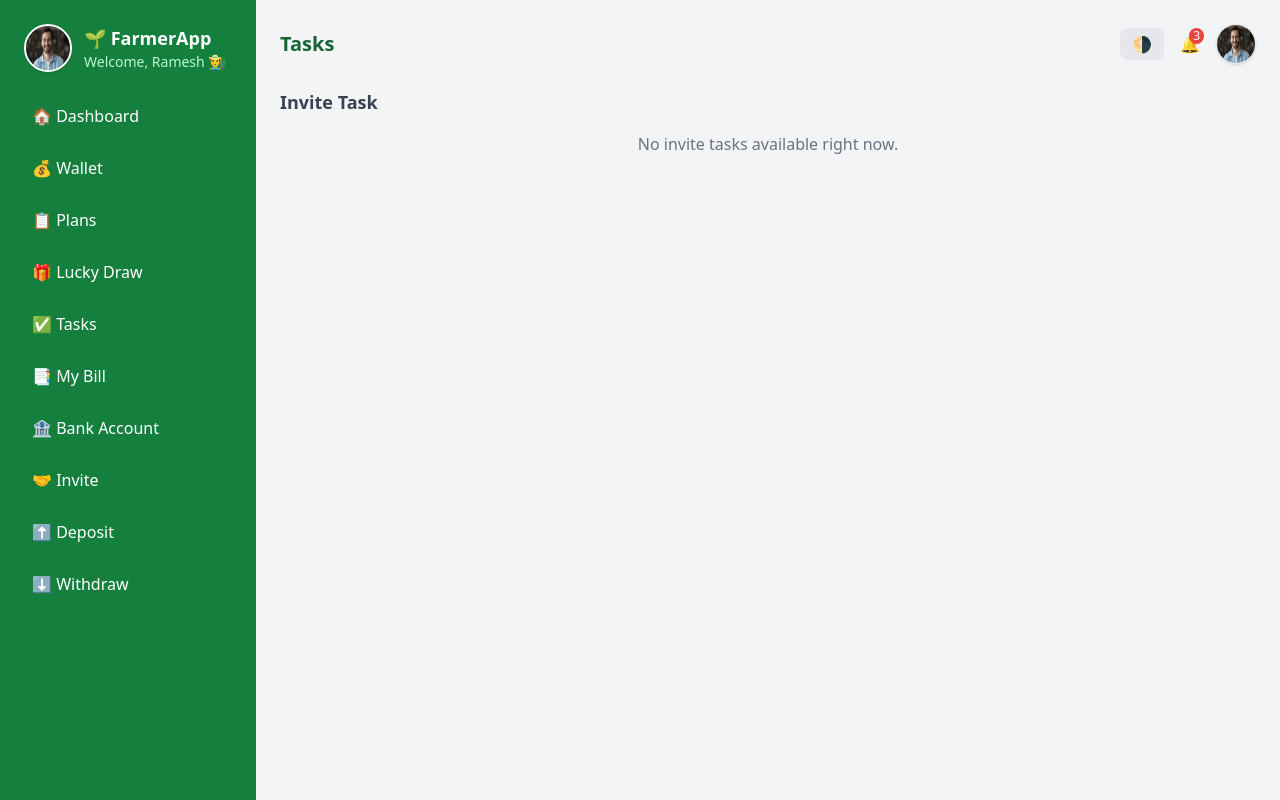
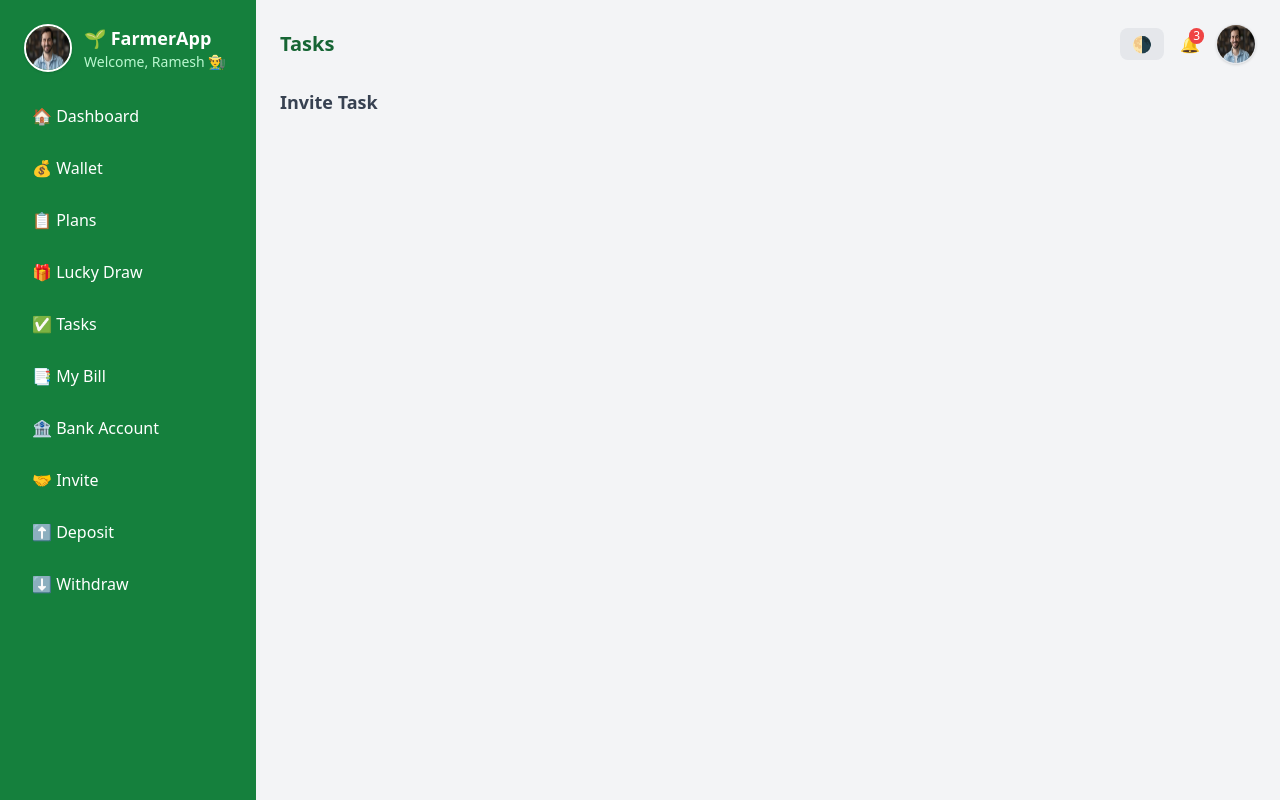
Before and after one commit to ajayreddy01/mlm, a PHP site: page /user/tasks.php in a window 1280 px wide. Run offline with PHP 8.4, Linux system fonts and the light colour scheme; the visitor is signed in with stand-in values (Sample User, id 1); data that the repository does not hold is empty; some libraries are stand-ins or nearby versions.

Commit message:
Remove redundant check for invite tasks
Eliminated the unnecessary check for empty or non-array $schemes and the associated 'No invite tasks available' message. This streamlines the invite tasks section and simplifies the code logic.

```diff
--- a/user/tasks.php
+++ b/user/tasks.php
@@ -209,7 +209,7 @@ if (!isset($_SESSION['userid'])) {
       $todayReferred = $refer->getTodaysReferrals($_SESSION['userid']);
       $referralUrl = "https://agriinvestharvest.com/user/signup.php?invite_code=" . urlencode($userdata[0]['referral_code']);
 
-      if (!empty($schemes) && is_array($schemes)) {
+
         foreach ($schemes as $row) {
           // ✅ Completion logic fixed
           if ($todayReferred < $row['number_of_refers']) {
@@ -256,9 +256,7 @@ if (!isset($_SESSION['userid'])) {
         ' . $button . '
       </div>';
         }
-      } else {
-        echo '<p class="col-span-3 text-center text-gray-500 dark:text-gray-400">No invite tasks available right now.</p>';
-      }
+
       ?>
     </section>
 
```
